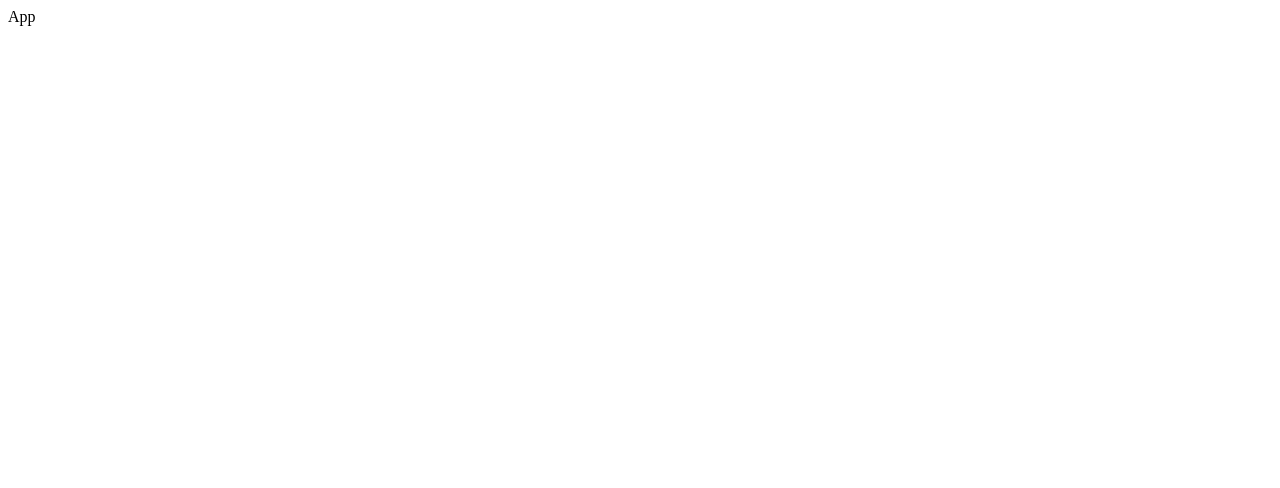
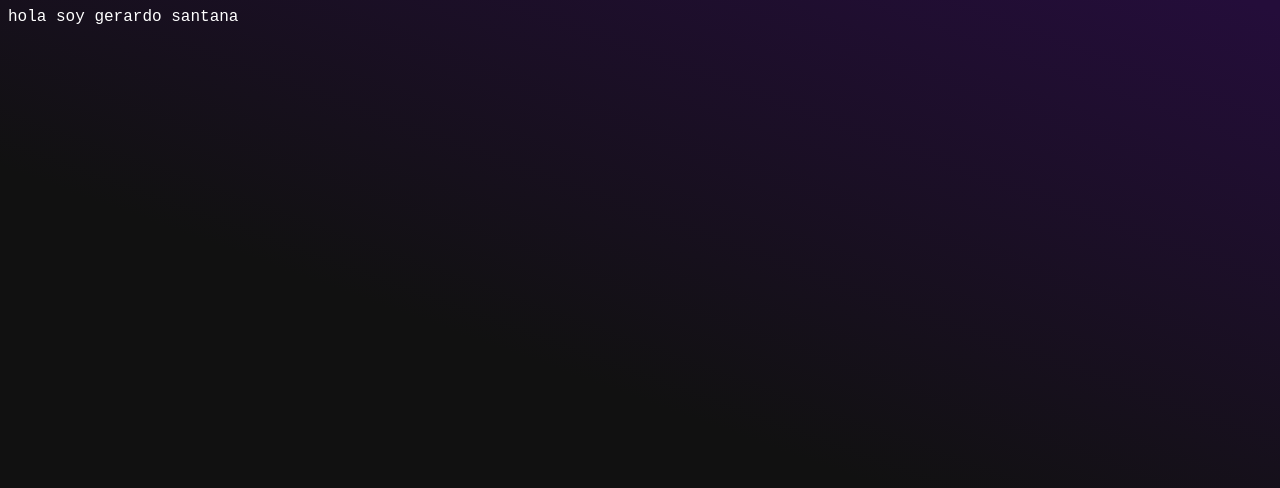
Before and after one commit to gersantana/formulario_registro_react, a React (Vite) app: page / in a window 1280 px wide. Shown: the top 488 px of the page. Built offline with nearby package versions, Linux system fonts and the light colour scheme.

Commit message:
:lipstick: Agrega color de fondo, funente y formatea estilos predeterminados del navegador

```diff
--- a/src/App.css
+++ b/src/App.css
@@ -0,0 +1,9 @@
+:root {
+  margin: 0;
+  box-sizing: border-box;
+  background: linear-gradient(20deg, #111111 50% ,  rgb(36, 13, 58)99%);
+  max-width: 100%;
+  min-height: 100vh;
+  font-family:'Courier New', Courier, monospace;
+  color: white;
+}
--- a/src/App.jsx
+++ b/src/App.jsx
@@ -2,7 +2,7 @@ import './App.css'
 
 const App = () => {
   return (
-    <div>App</div>
+    <div>hola soy gerardo santana</div>
   )
 }
 
```
